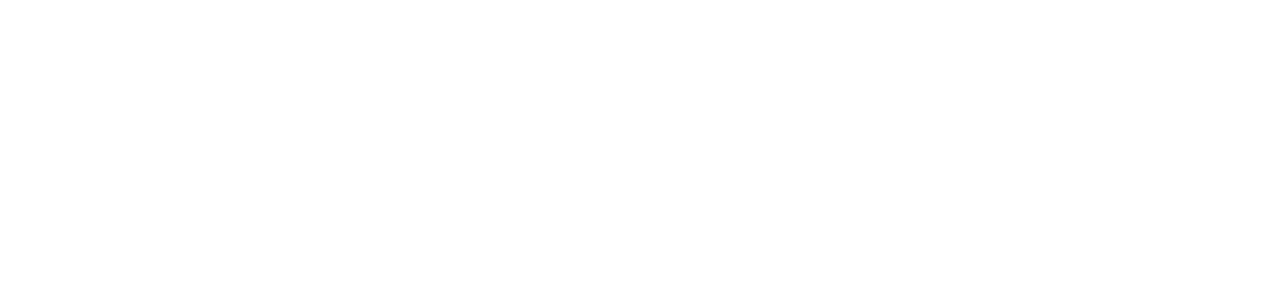
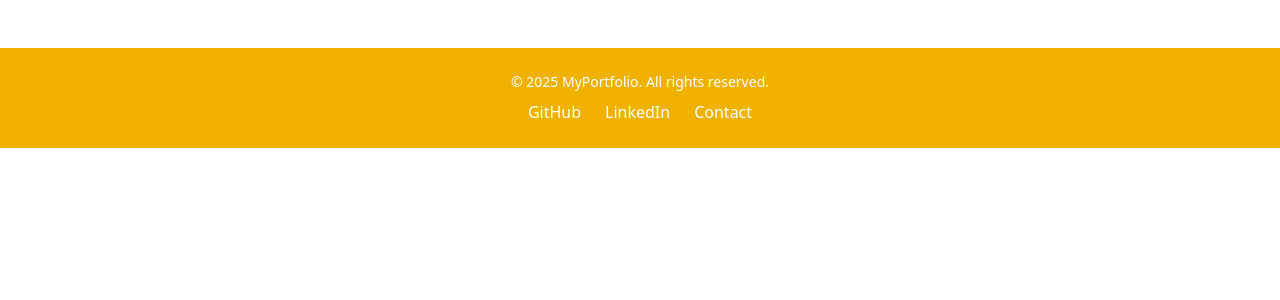
Before and after one commit to HimanshuKumarShahi/chai-aur-react, a React (Vite) app in the folder Portfolio/: page /t in a window 1280 px wide. Before the commit this address had no page. Shown: the top 300 px of the page. Built offline with nearby package versions, Linux system fonts and the light colour scheme.

Commit message:
try footer test with react router Dom.

```diff
--- a/Portfolio/src/App.jsx
+++ b/Portfolio/src/App.jsx
@@ -1,14 +1,17 @@
 import { useState } from 'react'
 import './App.css'
-import {link} from 'react-dom'
+import {Link} from 'react-router-dom'
 import {BrowserRouter,Routes,Route} from 'react-router-dom'
 import Home from './components/Home'
+import Footer from './components/footer';
+
 
 function App() {
   return (
     <BrowserRouter>
       <Routes>
         <Route path="/" element={<Home />} />
+        <Route path="/t" element={<Footer/>} />
       </Routes>
     </BrowserRouter>
   );
--- /dev/null
+++ b/Portfolio/src/components/footer.jsx
@@ -0,0 +1,24 @@
+import React from 'react';
+
+function Footer() {
+  return (
+    <footer className="bg-yellow-500 text-white py-6 mt-12">
+      <div className="max-w-7xl mx-auto px-4 text-center">
+        <p className="text-sm">&copy; {new Date().getFullYear()} MyPortfolio. All rights reserved.</p>
+        <div className="mt-2 flex justify-center gap-6">
+          <a href="https://github.com/HimanshuKumarShahi" target="_blank" rel="noopener noreferrer" className="hover:text-yellow-300">
+            GitHub
+          </a>
+          <a href="#" target="_blank" rel="noopener noreferrer" className="hover:text-yellow-300">
+            LinkedIn
+          </a>
+          <a href="mailto:#" className="hover:text-yellow-300">
+            Contact
+          </a>
+        </div>
+      </div>
+    </footer>
+  );
+}
+
+export default Footer;
```
